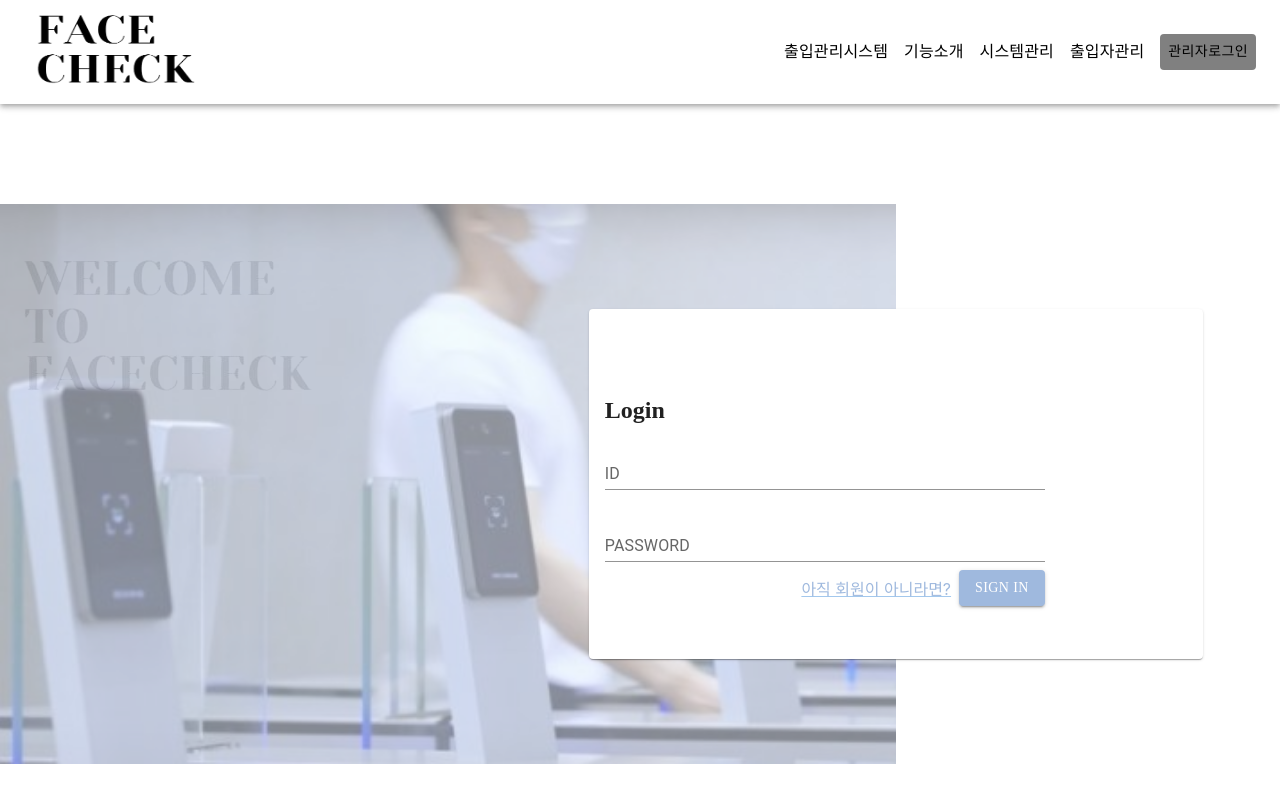
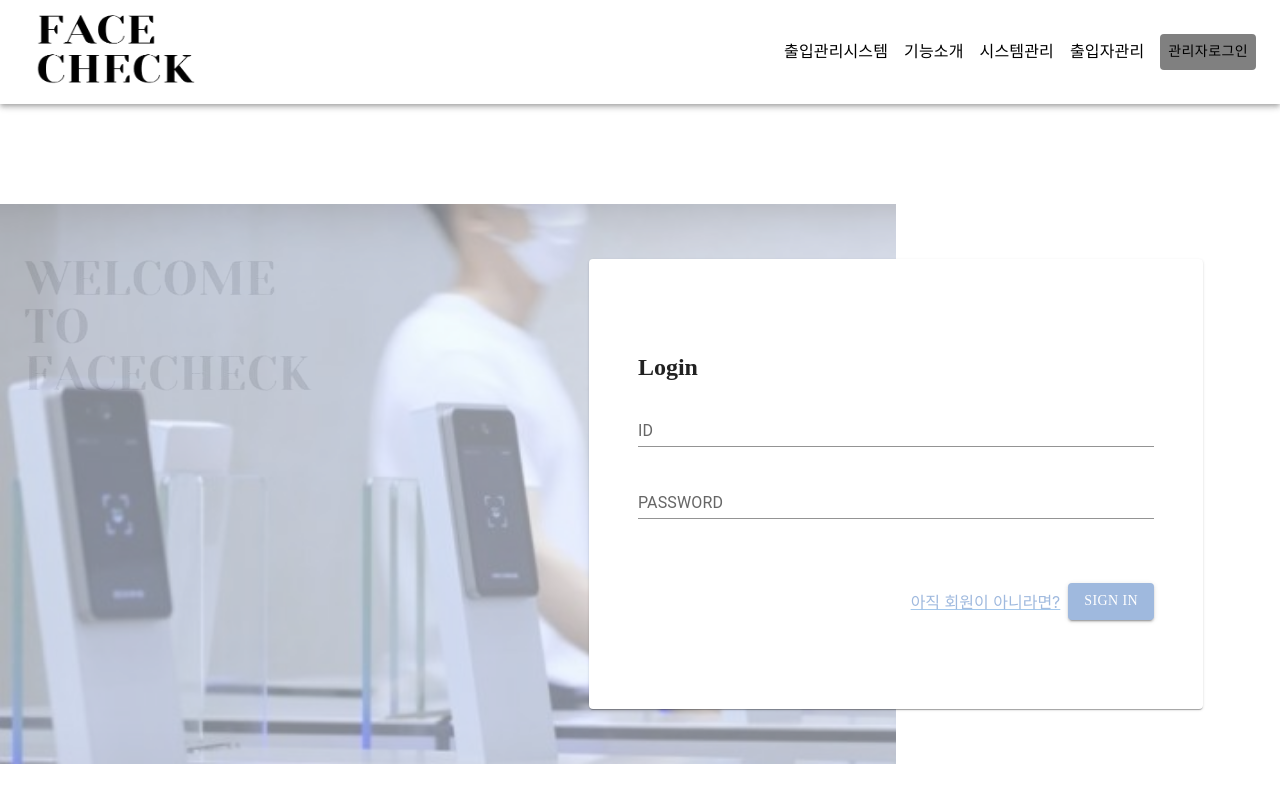
Before and after one commit to KGU-DCS-LAB/faceCheck, a React (Create React App) app in the folder facecheck-frontend/: page /login in a window 1280 px wide. Shown: the top 802 px of the page. Built offline with nearby package versions, Linux system fonts and the light colour scheme; a web font is replaced by a local one.

Commit message:
feat: 로그인 기능

```diff
--- a/facecheck-frontend/src/pages/Login.js
+++ b/facecheck-frontend/src/pages/Login.js
@@ -1,23 +1,57 @@
-import Box from "@mui/material/Box";
 import Card from "@mui/material/Card";
 import CardContent from "@mui/material/CardContent";
 import Button from "@mui/material/Button";
 import Link from "@mui/material/Link";
 import TextField from "@mui/material/TextField";
 import Typography from "@mui/material/Typography";
-import React from "react";
-import { Link as RouterLink } from "react-router-dom";
+import React, {useState} from "react";
+import {Link as RouterLink} from "react-router-dom";
 import "../../src/style.css";
 import WelcomeToFacecheckImage from "../assets/welcomeToFacecheck.png";
+import Axios from "axios";
+import {useNavigate} from "react-router-dom";
 
 export default function Login() {
+
+    const navigate = useNavigate();
+
+    const [Id, setId] = useState("");
+    const [Password, setPassword] = useState("");
+
+    const onIdChange = (e) => {
+        setId(e.target.value)
+    }
+    const onPasswordChange = (e) => {
+        setPassword(e.target.value)
+    }
+
+    const onSubmit = (e) => {
+        e.preventDefault();
+
+        const variables = {
+            adminId: Id,
+            adminPassword: Password,
+        }
+
+        Axios.post('/admin/login', variables)
+            .then(response => {
+                if (response.data) {
+                    console.log(response.data);
+                    alert("로그인에 성공했습니다.")
+                    navigate("/");
+                } else {
+                    alert('로그인에 실패했습니다.')
+                }
+            })
+    }
+
     return (
-    <div className="container" style={{ marginTop: "50px" }}>
+        <div className="container" style={{marginTop: "50px"}}>
             <div
                 className="background-image"
-        style={{ display: "flex", justifyContent: "flex-start" }}
+                style={{display: "flex", justifyContent: "flex-start"}}
             >
-        <div className="logo" style={{ flex: "0 0 auto", marginTop: "20px" }}>
+                <div className="logo" style={{flex: "0 0 auto", marginTop: "20px"}}>
                     <img
                         src={WelcomeToFacecheckImage}
                         alt="Logo"
@@ -39,7 +73,7 @@ export default function Login() {
                     <Card
                         sx={{
                             width: "60%",
-              minHeight: 350,
+                            minHeight: 450,
                             position: "relative",
                             zIndex: 2,
                         }}
@@ -50,7 +84,9 @@ export default function Login() {
                                 flexDirection: "column",
                                 alignItems: "flex-start",
                                 justifyContent: "center",
-                height: "100%",
+                                padding: "8%",
+                                paddingBottom: "20%",
+                                paddingTop: "15%"
                             }}
                         >
                             <Typography
@@ -71,6 +107,8 @@ export default function Login() {
                                     margin="normal"
                                     fullWidth
                                     sx={{ width: "100%" }}
+                                    onChange={onIdChange}
+                                    value={Id}
                                 />
 
                                 <TextField
@@ -81,6 +119,12 @@ export default function Login() {
                                     margin="normal"
                                     fullWidth
                                     sx={{ width: "100%" }}
+                                    onChange={onPasswordChange}
+                                    value={Password}
+                                />
+
+                                <TextField
+                                    sx={{ visibility: 'hidden' }}
                                 />
 
                                 <div
@@ -94,7 +138,7 @@ export default function Login() {
                                     <Link
                                         component={RouterLink}
                                         to="/signup"
-                    sx={{ color: "#9FB9DE" }}
+                                        sx={{color: "#9FB9DE"}}
                                     >
                                         아직 회원이 아니라면?
                                     </Link>
@@ -108,6 +152,7 @@ export default function Login() {
                                                 backgroundColor: "#7487A7",
                                             },
                                         }}
+                                        onClick={onSubmit}
                                     >
                                         Sign In
                                     </Button>
```
Lines whose indentation alone changed are shown as unchanged.
